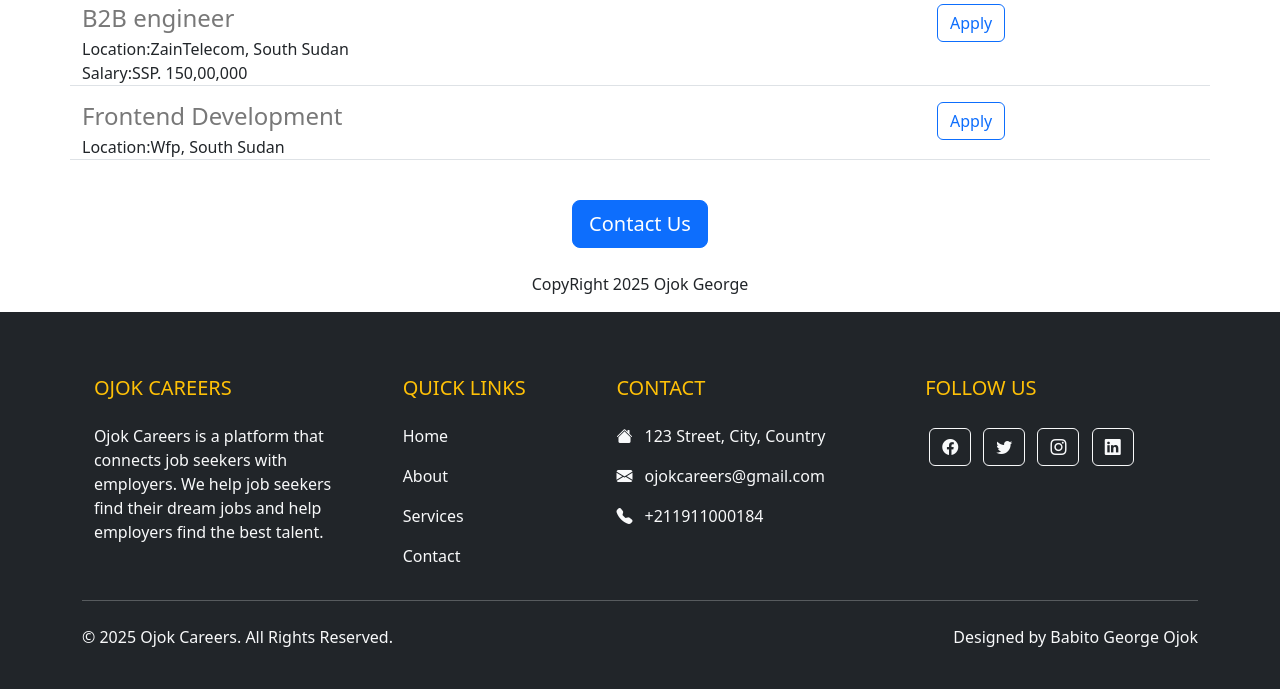
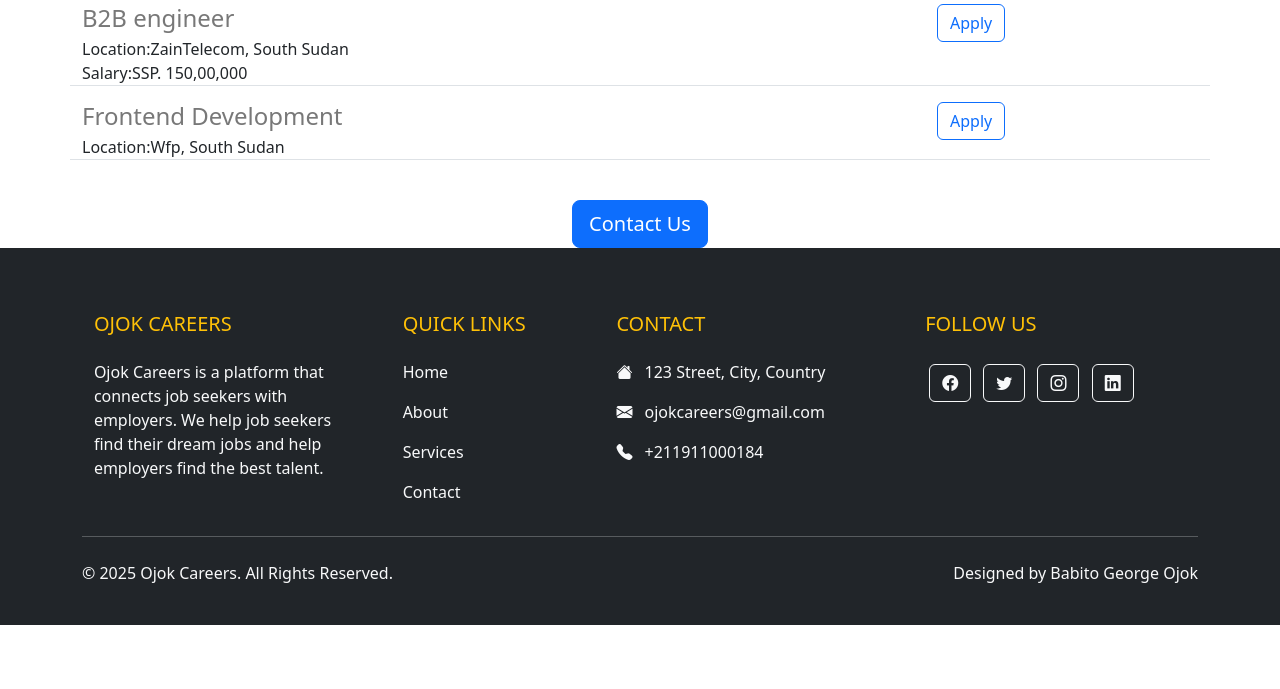
Before and after one commit to ojokgeorge118/ojok-careers-website, a Flask app: page / in a window 1280 px wide. Shown: the part 902-1591 px from the top of the page. After the commit the page ends 1527 px from the top, so only its background shows below. Run offline with Flask 3, Linux system fonts and the light colour scheme.

Commit message:
made some change in home

```diff
--- a/templates/home.html
+++ b/templates/home.html
@@ -39,7 +39,6 @@
             </div>
             <div class="text-center">
                 <button class="btn btn-primary btn-lg mt-4">Contact Us </button>
-                <p class="mt-4">CopyRight 2025 Ojok George</p>
             </div>
         </div>
         {%include 'footer.html'%}
```
